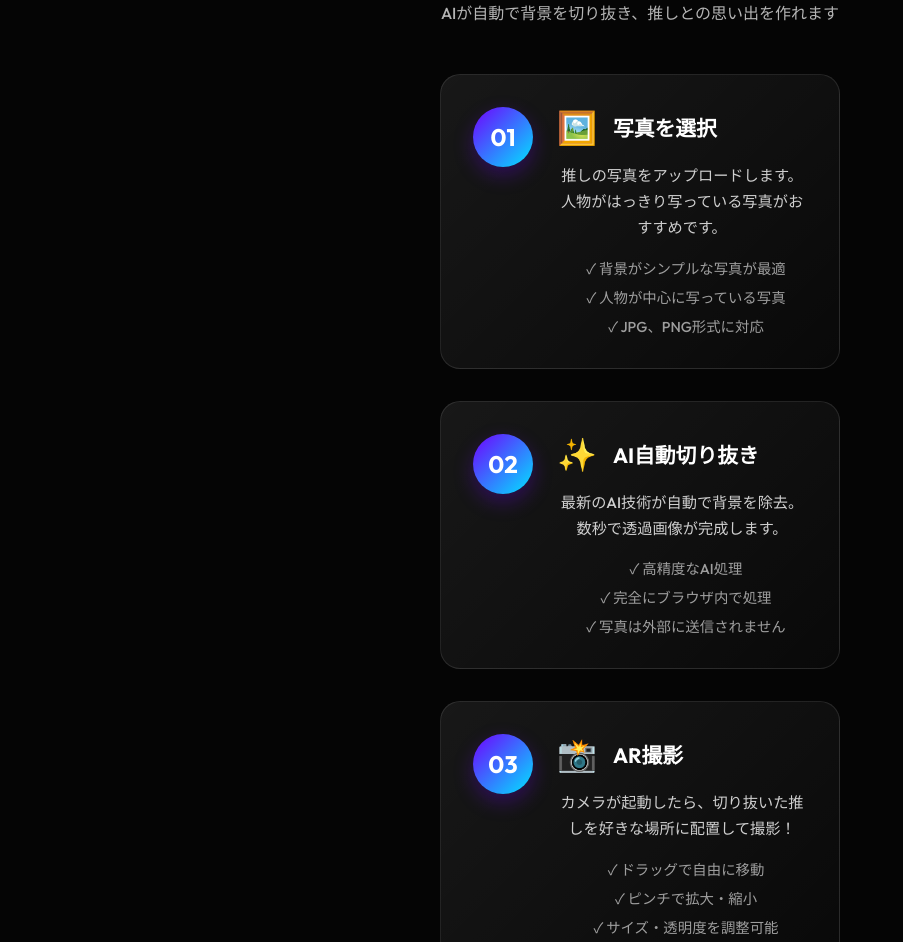
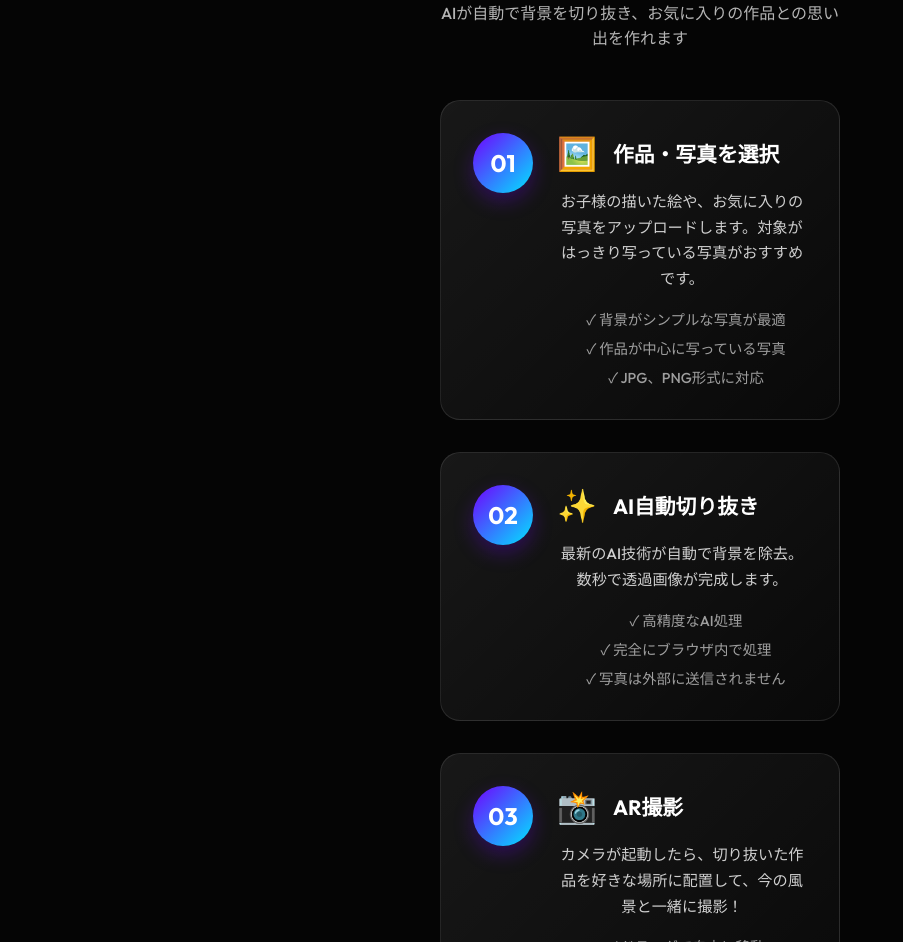
Before and after one commit to eshimi/ARCamera_With, a website built with Vite: page index.html in a window 1280 px wide and 2292 px high. Shown: the part 649-1591 px from the top of the page, without its empty margins (0-903 px from the left). Built offline with nearby package versions, Linux system fonts and the light colour scheme.

Commit message:
Update: Change title and instructions for family use

```diff
--- a/index.html
+++ b/index.html
@@ -32,11 +32,11 @@
             <h1 class="brand-name">With</h1>
           </div>
 
-          <p class="tagline">日常を、推しと。</p>
+          <p class="tagline">お気に入りと、今を重ねて。</p>
 
           <div class="upload-box">
             <label for="file-input" class="btn primary">
-              <span class="icon">✨</span> Start with Photo
+              <span class="icon">✨</span> 作品を撮る・選ぶ
             </label>
             <input type="file" id="file-input" accept="image/*" />
             <p class="note">写真はデバイス内で安全に処理されます</p>
@@ -50,7 +50,7 @@
             <div class="section-header">
               <span class="badge">簡単3ステップ</span>
               <h2 class="section-title">使い方</h2>
-              <p class="section-subtitle">AIが自動で背景を切り抜き、推しとの思い出を作れます</p>
+              <p class="section-subtitle">AIが自動で背景を切り抜き、お気に入りの作品との思い出を作れます</p>
             </div>
 
             <div class="steps-container">
@@ -62,14 +62,14 @@
                 <div class="step-content">
                   <div class="step-header">
                     <div class="step-icon">🖼️</div>
-                    <h3 class="step-title">写真を選択</h3>
+                    <h3 class="step-title">作品・写真を選択</h3>
                   </div>
                   <p class="step-description">
-                    推しの写真をアップロードします。人物がはっきり写っている写真がおすすめです。
+                    お子様の描いた絵や、お気に入りの写真をアップロードします。対象がはっきり写っている写真がおすすめです。
                   </p>
                   <ul class="step-tips">
                     <li>✓ 背景がシンプルな写真が最適</li>
-                    <li>✓ 人物が中心に写っている写真</li>
+                    <li>✓ 作品が中心に写っている写真</li>
                     <li>✓ JPG、PNG形式に対応</li>
                   </ul>
                 </div>
@@ -107,7 +107,7 @@
                     <h3 class="step-title">AR撮影</h3>
                   </div>
                   <p class="step-description">
-                    カメラが起動したら、切り抜いた推しを好きな場所に配置して撮影！
+                    カメラが起動したら、切り抜いた作品を好きな場所に配置して、今の風景と一緒に撮影！
                   </p>
                   <ul class="step-tips">
                     <li>✓ ドラッグで自由に移動</li>
```
